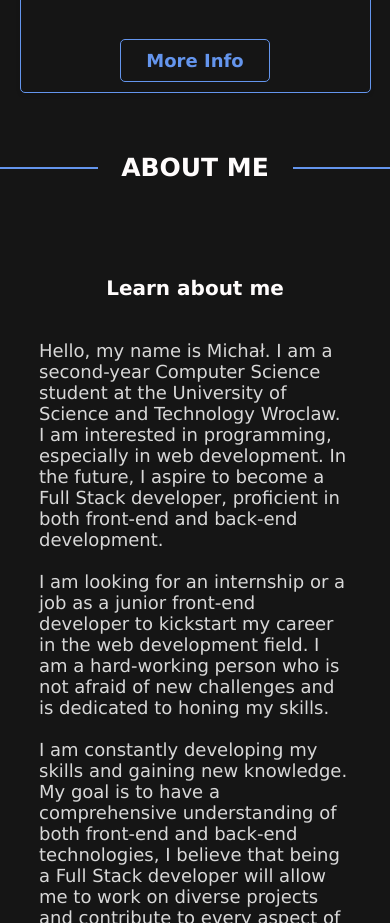
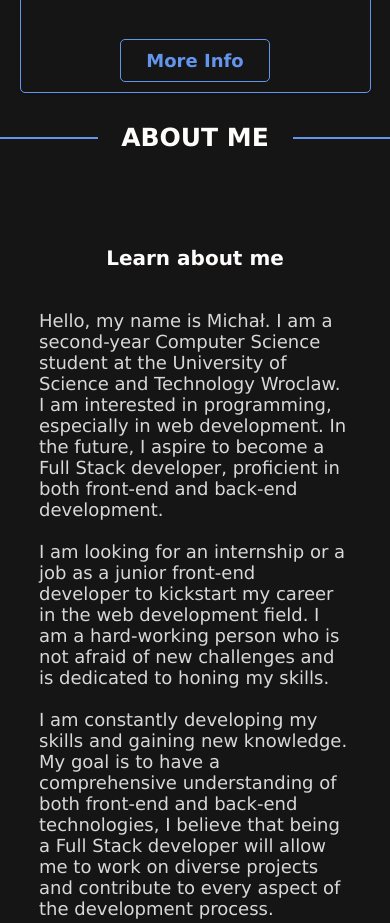
Before and after one commit to 00200200/portfolio, a React (Create React App) app: page / in a window 390 px wide. Shown: the part 2260-3183 px from the top of the page. Built offline with nearby package versions, Linux system fonts and the light colour scheme.

Commit message:
Responsive_styling_1_0_0

```diff
--- a/src/components/NavBar/HamburgerMenu.css
+++ b/src/components/NavBar/HamburgerMenu.css
@@ -120,10 +120,10 @@
 	}
 	.menu-items {
 		width: 80%;
-		justify-content: space-around;
 	}
 	.menu-items a {
 		margin: 0;
+		margin-bottom: 2rem;
 	}
 	.link-item {
 		margin: 0;
--- a/src/components/about/About.css
+++ b/src/components/about/About.css
@@ -127,7 +127,7 @@ p {
 		margin-top: 2rem;
 	}
 	#about h3 {
-		margin-top: 5rem;
+		margin-top: 2rem;
 		margin-bottom: -5rem;
 	}
 	.buttonContainer .button {
```
